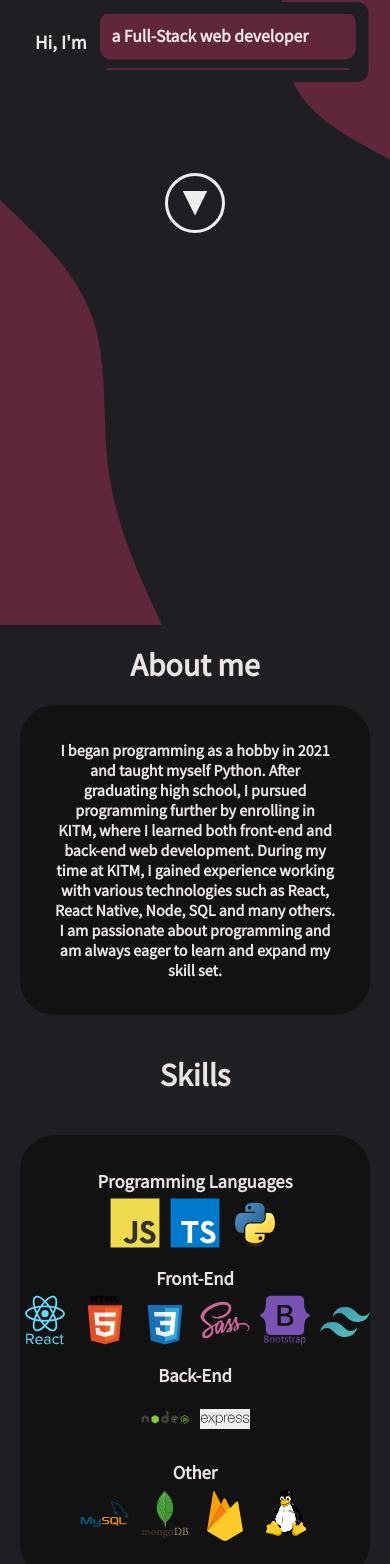
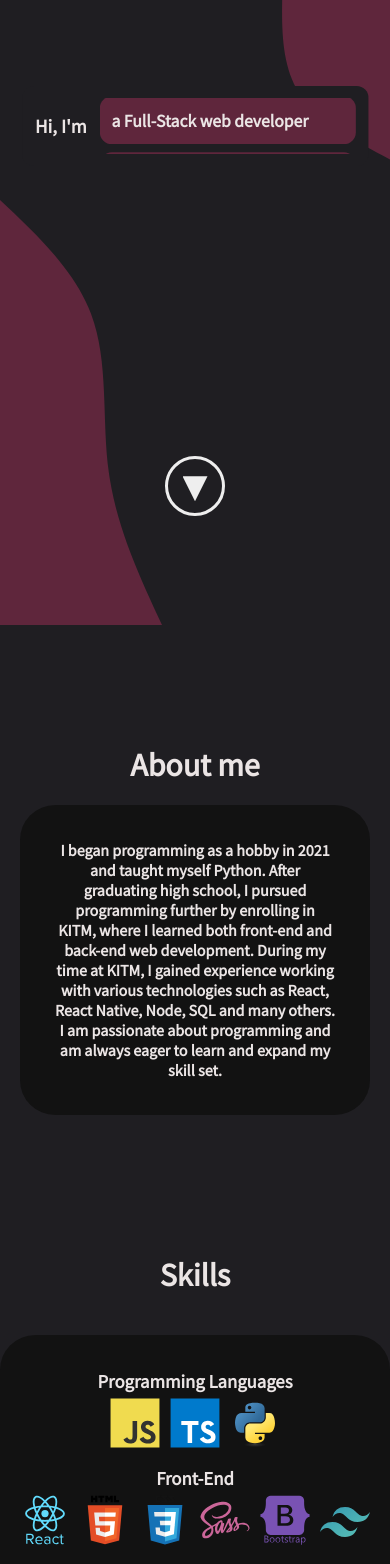
Before and after one commit to airidassimanskis/portfolio, a React (Vite) app: page / in a window 390 px wide. Shown: the part 283-1847 px from the top of the page. Built offline with nearby package versions, Linux system fonts and the light colour scheme.

Commit message:
didesni tarpai, padidinau hero scroll ir pakeiciau pozicijas

```diff
--- a/src/components/Contacts.tsx
+++ b/src/components/Contacts.tsx
@@ -16,7 +16,7 @@ const Contacts = () => {
 
     return (
         <div className="contacts" id="contacts">
-            <h1 className="biiiig">Contacts</h1>
+            <h1 className="biiiig">Contact me</h1>
             <form className="contacts-form">
                 <div>
                     <div className="input-group">
--- a/src/components/Navbar.tsx
+++ b/src/components/Navbar.tsx
@@ -30,7 +30,7 @@ const Navbar = () => {
         { id: "about", label: "About me" },
         { id: "skills", label: "Skills" },
         { id: "projects", label: "Projects" },
-        { id: "contacts", label: "Contacts" },
+        { id: "contacts", label: "Contact me" },
     ]
 
     return (
--- a/src/components/Projects.tsx
+++ b/src/components/Projects.tsx
@@ -74,11 +74,11 @@ const Projects = () => {
                 {projects.map((project, index) => (
                     <div className="project-card" key={index}>
                         <h3 className="project-title">{project.title}</h3>
-                        <img
+                        {/* <img
                             className="project-image"
                             src={project.image}
                             alt=""
-                        />
+                        /> */}
                         <p className="project-description">
                             {project.description}
                         </p>
--- a/src/components/css/About.css
+++ b/src/components/css/About.css
@@ -1,6 +1,6 @@
 .about {
     margin: auto;
-    margin-top: 20px;
+    margin-top: 120px;
     width: 100%;
     max-width: 800px;
 }
--- a/src/components/css/Contacts.css
+++ b/src/components/css/Contacts.css
@@ -1,16 +1,18 @@
 .contacts {
     max-width: 800px;
-    margin:auto;
+    margin: auto;
+    margin-top: 120px;
+    margin-bottom: 120px;
     text-align: center;
 }
 
-.contacts-form{
+.contacts-form {
     background-color: var(--cardColor);
     padding: 35px;
     border-radius: 35px;
 }
 
-.biiiig{
+.biiiig {
     margin-bottom: 20px;
     margin-top: 20px;
 }
@@ -37,7 +39,7 @@
     height: 155px;
 }
 
-.message{
+.message {
     margin-top: 10px;
 }
 
--- a/src/components/css/Footer.css
+++ b/src/components/css/Footer.css
@@ -85,6 +85,7 @@
 .footer-button-arrow {
     width: 25px;
     height: 25px;
+    margin-bottom: 5px;
 
     -webkit-clip-path: polygon(50% 0, 0 100%, 100% 100%);
     clip-path: polygon(50% 0, 0 100%, 100% 100%);
--- a/src/components/css/HeroSection.css
+++ b/src/components/css/HeroSection.css
@@ -21,6 +21,7 @@
     align-items: center;
     align-self: center;
 
+    top: 80%;
     width: 60px;
     height: 60px;
     border-radius: 50%;
@@ -51,6 +52,7 @@
 .hero-down-button-arrow {
     width: 25px;
     height: 25px;
+    margin-top: 5px;
 
     -webkit-clip-path: polygon(50% 100%, 0 0, 100% 0);
     clip-path: polygon(50% 100%, 0 0, 100% 0);
@@ -58,10 +60,11 @@
 }
 
 .hero-scroll {
+    transform: scale(1.2);
     position: absolute;
     display: flex;
     height: 100px;
-    top: 25%;
+    top: 35%;
     align-self: center;
     font-weight: bolder;
     font-size: 32px;
@@ -125,6 +128,12 @@ trecias -120px */
     }
 }
 
+@media (max-width: 700px) {
+    .hero-scroll {
+        transform: scale(1);
+    }
+}
+
 @media (max-width: 512px) {
     .hero-scroll {
         transform: scale(0.8);
--- a/src/components/css/Projects.css
+++ b/src/components/css/Projects.css
@@ -1,10 +1,14 @@
-.projects-flex{
+.projects {
+    margin-top: 120px;
+}
+
+.projects-flex {
     display: flex;
     flex-wrap: wrap;
     justify-content: space-evenly;
 }
 
-.project-card{
+.project-card {
     display: flex;
     flex-direction: column;
     margin: 20px;
@@ -13,27 +17,32 @@
     padding: 15px;
     background-color: var(--cardColor);
     text-align: center;
-    justify-content: space-between;
+    justify-content: space-around;
     flex-basis: 33%;
 }
 
-.project-title{
+.project-title {
     width: 100%;
+    font-size: 22px;
     margin-bottom: 15px;
 }
 
-.project-image{
+.project-image {
     width: 80%;
     border-radius: 15px;
     overflow: hidden;
 }
 
-.project-description{
+.project-description {
     width: 100%;
     margin-bottom: 15px;
 }
 
-.project-links{
+.project-technologies{
+    color: rgb(90, 90, 90);
+}
+
+.project-links {
     display: flex;
     justify-content: space-evenly;
 }
@@ -72,7 +81,7 @@
 
 @media (max-width: 1000px) {
     .project-card {
-      width: 100%;
-      flex-basis: 90%;
+        width: 100%;
+        flex-basis: 90%;
     }
-  }
+}
--- a/src/components/css/Skills.css
+++ b/src/components/css/Skills.css
@@ -1,5 +1,5 @@
 .skills {
-    margin: 20px;
+    margin-top: 120px;
     display: flex;
     flex-direction: column;
 }
```
